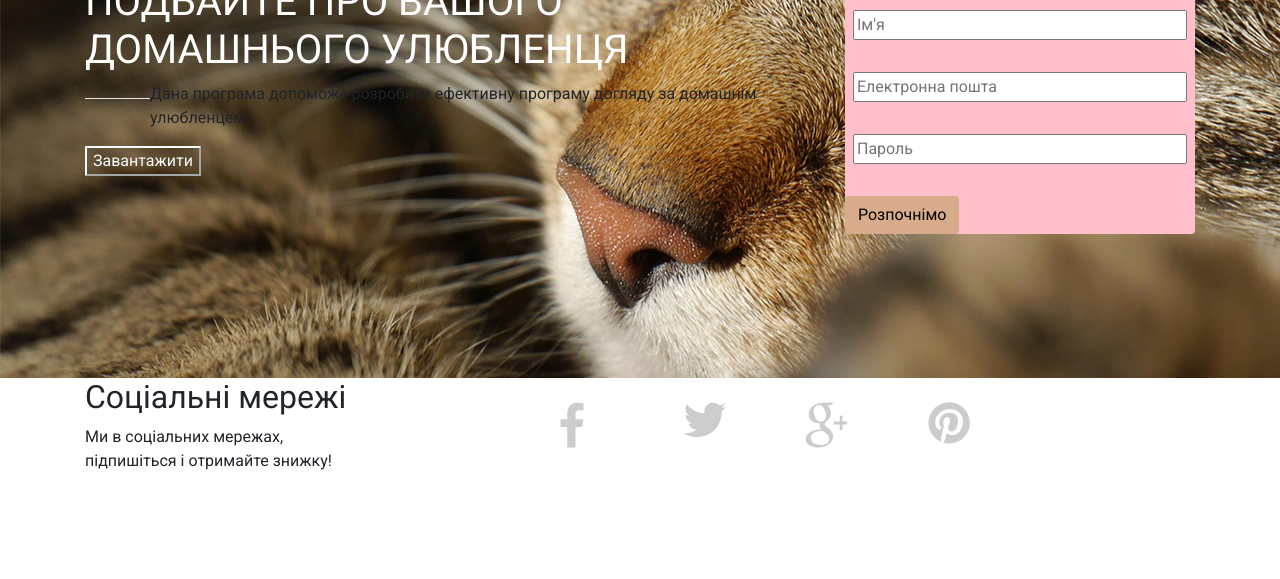
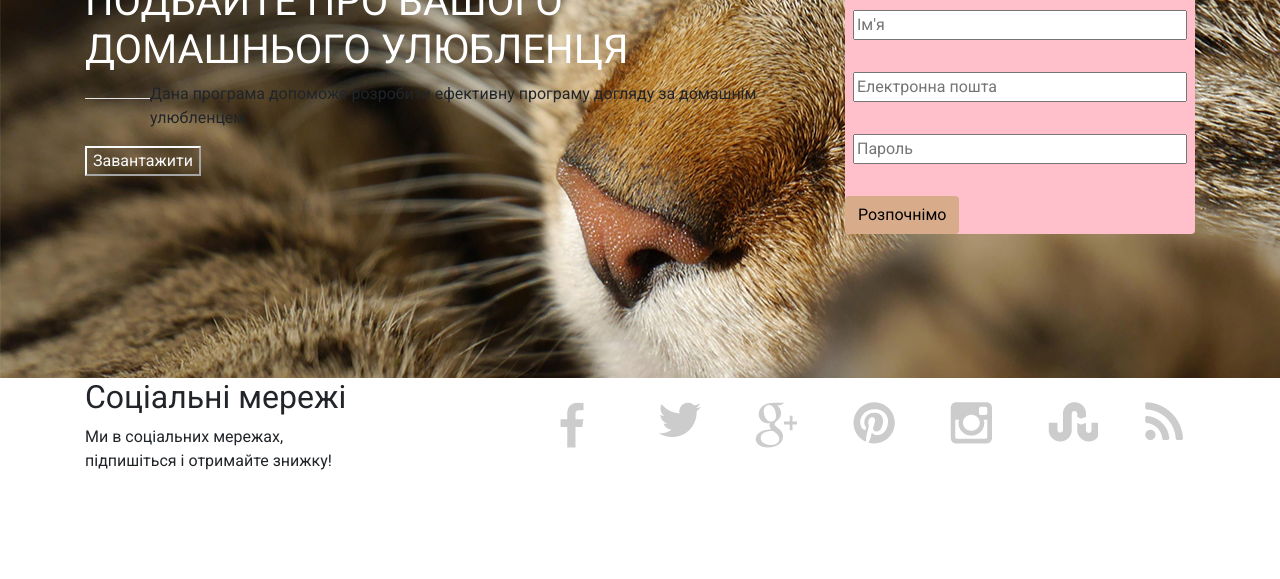
Before and after one commit to ludmilajatsun/ludmilajatsun.github.io, a plain HTML site: page index.html in a window 1280 px wide. Shown: the part 221-800 px from the top of the page. Drawn offline with nearby package versions, Linux system fonts and the light colour scheme.

Commit message:
Update style.css

```diff
--- a/css/style.css
+++ b/css/style.css
@@ -92,3 +92,30 @@ form {
 .P:hover{
   background: url("../images/icon/ActiveP.png") no-repeat;
 }
+.I{
+  cursor: pointer;
+  width: 50px;
+  height: 50px;
+  background: url("../images/icon/noActiveI.png") no-repeat;
+}
+.I:hover{
+  background: url("../images/icon/ActiveI.png") no-repeat;
+}
+.S{
+  cursor: pointer;
+  width: 50px;
+  height: 50px;
+  background: url("../images/icon/noActiveS.png") no-repeat;
+}
+.S:hover{
+  background: url("../images/icon/ActiveS.png") no-repeat;
+}
+.R{
+  cursor: pointer;
+  width: 50px;
+  height: 50px;
+  background: url("../images/icon/noActiveR.png") no-repeat;
+}
+.R:hover{
+  background: url("../images/icon/ActiveR.png") no-repeat;
+}
```
